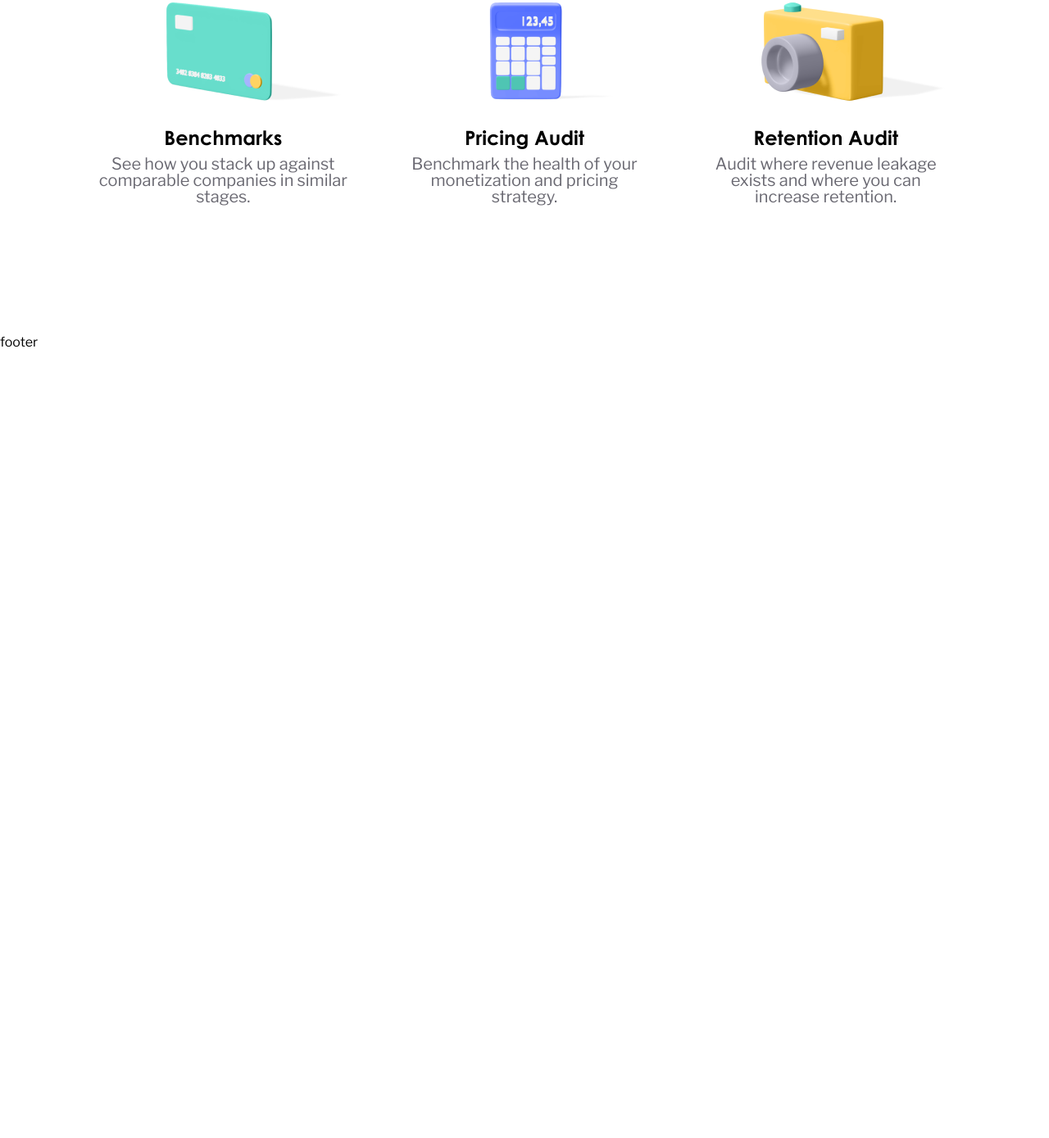
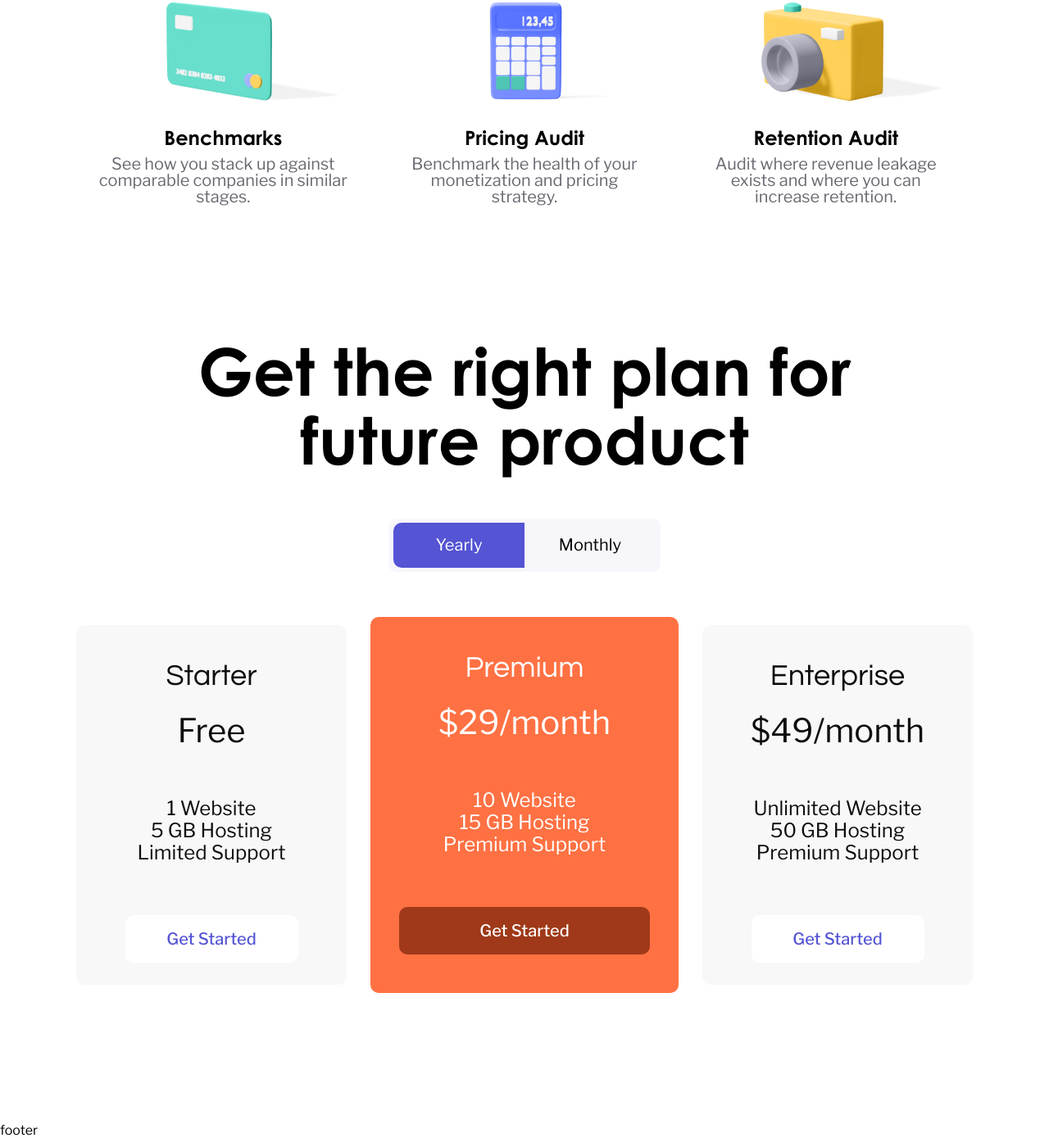
Before and after one commit to YahorLukyanchyk/logoipsum, a plain HTML site: page index.html in a window 1280 px wide. Shown: the part 2441-3830 px from the top of the page at 82% size. Before the commit the page ends 2868 px from the top, so only its background shows below. Drawn offline with nearby package versions, Linux system fonts and the light colour scheme.

Commit message:
last section was added

```diff
--- a/index.html
+++ b/index.html
@@ -138,9 +138,51 @@
             </div>
           </div>
         </div>
+        <div class="section-six">
+          <div class="section-six__container">
+            <h2 class="section__heading">Get the right plan for future product</h2>
+            <div class="pricing-change">
+              <div class="pricing-change__btn-left">Yearly</div>
+              <div class="pricing-change__btn-right">Monthly</div>
+            </div>
+            <div class="pricing-plans">
+              <div class="pricing-plan__block">
+                <div class="pricing-plan__block-name">Starter</div>
+                <div class="pricing-plan__price">Free</div>
+                <div class="pricing-plan__block-description">
+                  1 Website<br>
+                  5 GB Hosting<br>
+                  Limited Support
+                </div>
+                <a href="#" class="btn pricing">Get Started</a>
+              </div>
+              <div class="pricing-plan__block main-block">
+                <div class="pricing-plan__block-name">Premium</div>
+                <div class="pricing-plan__price">$29/month</div>
+                <div class="pricing-plan__block-description">
+                  10 Website<br>
+                  15 GB Hosting<br>
+                  Premium Support
+                </div>
+                <a href="#" class="btn pricing">Get Started</a>
+              </div>
+              <div class="pricing-plan__block">
+                <div class="pricing-plan__block-name">Enterprise</div>
+                <div class="pricing-plan__price">$49/month</div>
+                <div class="pricing-plan__block-description">
+                  Unlimited Website<br>
+                  50 GB Hosting<br>
+                  Premium Support
+                </div>
+                <a href="#" class="btn pricing">Get Started</a>
+              </div>
+            </div>
+          </div>
+        </div>
       </main>
       <footer class="footer">footer</footer>
     </div>
     <script src="./scripts/burgerMenu.js"></script>
+    <script src="./scripts/priceSwitching.js"></script>
   </body>
 </html>
--- /dev/null
+++ b/scripts/priceSwitching.js
@@ -0,0 +1,21 @@
+let leftBtn = document.querySelector(".pricing-change__btn-left");
+let rightBtn = document.querySelector(".pricing-change__btn-right");
+let pricing = document.querySelectorAll(".pricing-plan__price");
+
+leftBtn.addEventListener("click", () => {
+  pricing[1].innerHTML = "$29/month";
+  pricing[2].innerHTML = "$49/month";
+  leftBtn.style.background = "#5454d4";
+  leftBtn.style.color = "white";
+  rightBtn.style.background = "none";
+  rightBtn.style.color = "black";
+});
+
+rightBtn.addEventListener("click", () => {
+  pricing[1].innerHTML = "$39/month";
+  pricing[2].innerHTML = "$69/month";
+  leftBtn.style.background = "none";
+  leftBtn.style.color = "black";
+  rightBtn.style.background = "#5454d4";
+  rightBtn.style.color = "white";
+});
--- a/styles/stylesheet.css
+++ b/styles/stylesheet.css
@@ -441,7 +441,6 @@ body {
 }
 
 @media (max-width: 861px) {
-
   .section-one__container {
     padding: 60px 15px;
   }
@@ -718,6 +717,125 @@ body {
     font-size: 20px;
   }
 }
+
+.section-six {
+}
+.section-six__container {
+  display: flex;
+  flex-direction: column;
+  align-items: center;
+}
+.section__heading {
+  max-width: 820px;
+  text-align: center;
+}
+.pricing-change {
+  display: flex;
+  flex-direction: row;
+  text-align: center;
+  margin: 55px 0;
+  padding: 5px 6px;
+  background: #f7f7fb;
+  border-radius: 10px;
+}
+.pricing-change__btn-left {
+  background: #5454d4;
+  border-radius: 10px 0px 0px 10px;
+  color: white;
+  padding: 16px 0;
+  font-weight: 400;
+  font-size: 20px;
+  line-height: 23px;
+  width: 160px;
+  cursor: pointer;
+}
+
+.pricing-change__btn-right {
+  background: #f7f7fb;
+  border-radius: 0px 10px 10px 00px;
+  padding: 16px 0;
+  font-weight: 400;
+  font-size: 20px;
+  line-height: 23px;
+  width: 160px;
+  cursor: pointer;
+}
+.pricing-plans {
+  display: flex;
+  flex-direction: row;
+  justify-content: space-around;
+  align-items: center;
+  gap: 20px;
+  width: 100%;
+}
+.pricing-plan__block {
+  width: 330px;
+  background: #f8f8f8;
+  border-radius: 10px;
+  display: flex;
+  flex-direction: column;
+  align-items: center;
+  padding: 40px 0 27px 0;
+}
+
+.main-block{
+  background: #FF7143;
+  width: 376px;
+  padding-bottom: 47px;
+}
+
+.main-block > div {
+  color: white;
+}
+
+.main-block > .pricing{
+  background: #9F3919;
+  color: white;
+  width: 306px;
+}
+
+.main-block > .pricing:hover{
+  background: #5e210f;
+}
+
+.pricing-plan__block-name {
+  font-family: "Century Gothic";
+  font-style: normal;
+  font-weight: 400;
+  font-size: 36px;
+  line-height: 44px;
+  text-align: center;
+  color: #0d0d0d;
+}
+.pricing-plan__price {
+  font-style: normal;
+  font-weight: 400;
+  font-size: 40px;
+  line-height: 45px;
+  text-align: center;
+  color: #0d0d0d;
+  padding: 22px 0 59px 0;
+}
+.pricing-plan__block-description {
+  max-width: 210px;
+  font-style: normal;
+  font-weight: 400;
+  font-size: 24px;
+  line-height: 27px;
+  text-align: center;
+  color: #0d0d0d;
+  padding-bottom: 63px;
+}
+
+.pricing {
+  background-color: white;
+  color: #5454d4;
+}
+
+.pricing:hover {
+  background-color: #ededed;
+}
+
 @media (max-width: 610.98px) {
   [class$="__container"] {
     padding-bottom: 100px;
```
